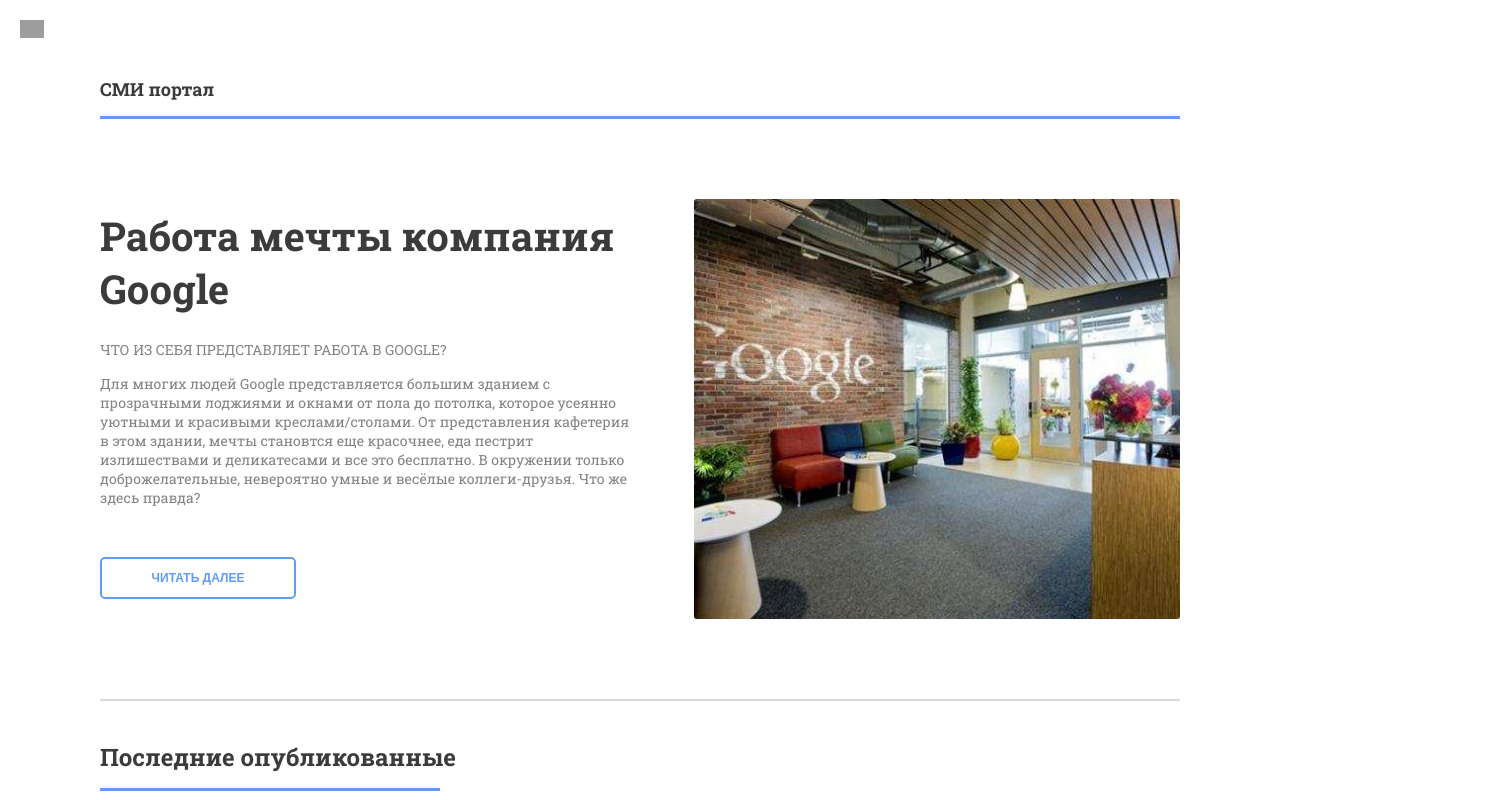
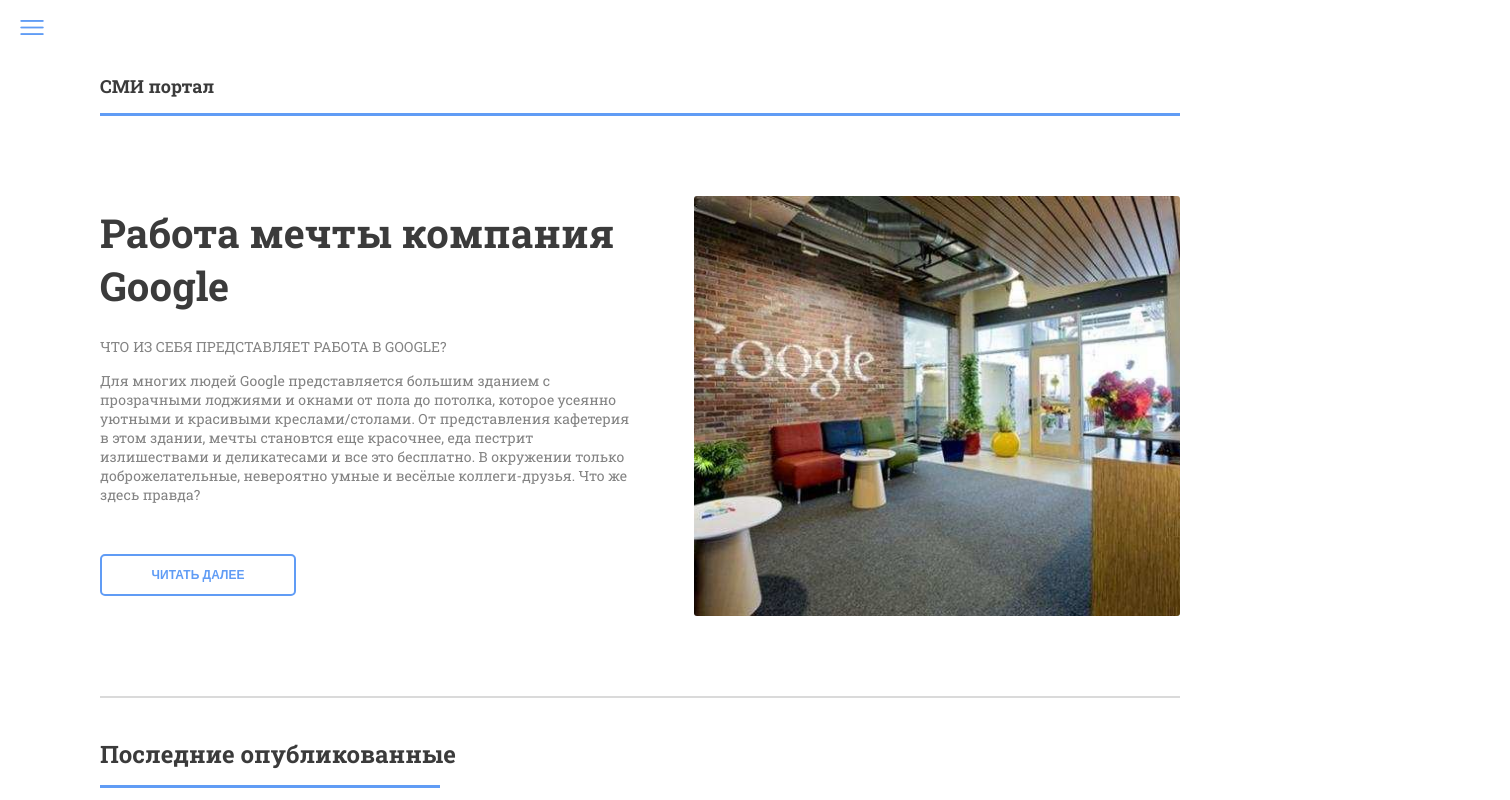
Before and after one commit to it10-ager/web-site-vue-js, a Vue app: page / in a window 1280 px wide. Shown: the top 800 px of the page, 1510 px wide, since content can reach past the window. Built offline with nearby package versions, Linux system fonts and the light colour scheme; grey boxes are pictures that could not be loaded.

Commit message:
some changes

```diff
--- a/src/App.vue
+++ b/src/App.vue
@@ -3,7 +3,7 @@
 
 	<div class="container">
 		<div class="menu-icon">
-			<img class="button-menu" src="img/menu-icon.png" alt="menu-icon" @click="changePosition">
+			<img class="button-menu" src="./img/menu-icon.png" alt="menu-icon" @click="changePosition">
 		</div>
 		<header>
 			<span>СМИ портал</span>
@@ -30,7 +30,7 @@
 			<!--------------------------------------------1-------------------------------------------->
 			<div>
 				<div class="footer-img">
-					<img src="img/multiple-users-silhouette-icon.png" alt="user">
+					<img src="./img/multiple-users-silhouette-icon.png" alt="user">
 				</div>
 				<div class="footer-txt">
 					<p>Множество клиентов</p>
@@ -43,7 +43,7 @@
 			<!--------------------------------------------2-------------------------------------------->
 			<div>
 				<div class="footer-img">
-					<img src="img/youtube-icon.png" alt="yt">
+					<img src="./img/youtube-icon.png" alt="yt">
 				</div>
 				<div class="footer-txt">
 					<p>Большая аудитория YouTube</p>
```
